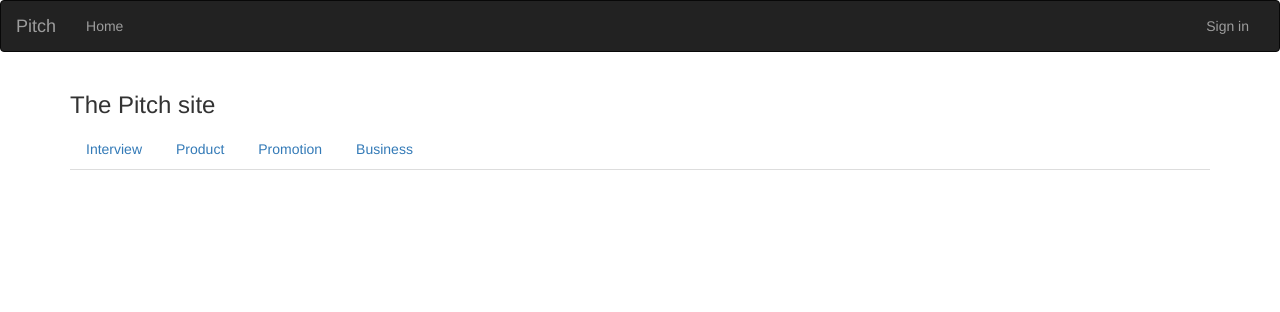
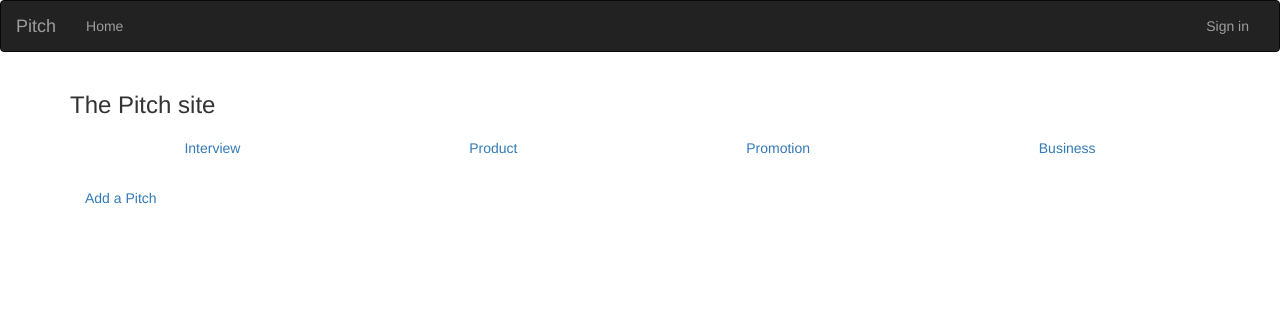
Before and after one commit to Magnific7/Pitch, a Flask app: page / in a window 1280 px wide. Shown: the top 312 px of the page. Run offline with Flask 2, Linux system fonts and the light colour scheme; data that the repository does not hold is empty; some libraries are stand-ins or nearby versions.

Commit message:
Editing of the navbar

```diff
--- a/app/templates/index.html
+++ b/app/templates/index.html
@@ -16,145 +16,37 @@
 
         <h3>The Pitch site</h3>
 
-        <ul class="nav nav-tabs nav-tabs-right" id="myTab" role="tablist">
-            <span class="inline heading">
-
-            </span>
+        <ul class="nav nav-pills nav-justified nav-fill" role="tablist">
             <li class="nav-item">
-            <a class="nav-link active" id="interview-tab" data-toggle="tab" href="#interview" role="tab" aria-controls="interview" aria-selected="true">Interview</a>
+              <a class="nav-link active" data-toggle="tab" href="#interview">Interview</a>
             </li>
             <li class="nav-item">
-            <a class="nav-link" id="product-tab" data-toggle="tab" href="#product" role="tab" aria-controls="product" aria-selected="false">Product</a>
+              <a class="nav-link" data-toggle="tab" href="#product">Product</a>
             </li>
             <li class="nav-item">
-            <a class="nav-link" id="promotion-tab" data-toggle="tab" href="#promotion" role="tab" aria-controls="promotion" aria-selected="false">Promotion</a>
+              <a class="nav-link" data-toggle="tab" href="#promotion">Promotion</a>
             </li>
             <li class="nav-item">
-            <a class="nav-link" id="business-tab" data-toggle="tab" href="#business" role="tab" aria-controls="business" aria-selected="false">Business</a>
+              <a class="nav-link" data-toggle="tab" href="#business">Business</a>
             </li>
           </ul>
-        <div class="tab-content" id="myTabContent">
-          <div class="tab-pane fade show active" id="interview" role="tabpanel" aria-labelledby="interview-tab">
-
-              <section>
-                 <div class="intro">
-                      <div class="pl-heroleft feature content ">
-                        <div id="">
-                            <div class="row">
-                                <div class="col-md-6">
-                                    <div class="img-responsive thumbnail interview" src="" alt="Interview Pitches"></div>
+          <div class="tab-content">
+            <div id="interview" class="container tab-pane active"><br>
+                <p class="post"><a href="/pitch/new"><i class="fas fa-plus"></i> Add a Pitch</a></p>
+                {{macro.displayPitches(interviewpitches)}}
             </div>
-                                <div class="block col-md-4">
-                                    <h3 class="kicker ga-click">Interview Pitch</h3>
-
+            <div id="product" class="container tab-pane fade"><br>
                 <p class="post"><a href="/pitch/new"><i class="fas fa-plus"></i> Add a Pitch</a></p>
-                                        </div>
-                                    </div>
-                                </div>
-
-
-                            </div>
-                    </div>
-                </div>
-                  <div class="content" id="interview">
-
-                      <div class="tab-content">
-                          <div class="Pitch">
-                              {{macro.displayPitches(interviewpitches)}}
-
-                          </div>
-                      </div>
-                  </div>
-              </section>
-          </div>
-          <div class="tab-pane fade" id="product" role="tabpanel" aria-labelledby="product-tab">
-
-              <section>
-                  <div class="intro">
-                       <div class="pl-heroleft feature content ">
-                         <div id="product">
-                             <div class="row">
-                                 <div class="col-md-6">
-                                     <div class="img-responsive thumbnail product" src="" alt="Product Pitches"></div>
-                                 </div>
-                                 <div class="block col-md-4">
-
-                                             <p class="post"><a href="/pitch/new"><i class="fas fa-plus"></i> Add a Pitch</a></p>
-                                     </div>
-                                 </div>
-                             </div>
-
-                         </div>
-                     </div>
-                 </div>
-                  <div class="content" id="Product">
-                      <div class="tab-content">
-                          <div class="Pitch">
                 {{macro.displayPitches(productpitches)}}
             </div>
-                      </div>
-                  </div>
-              </section>
-          </div>
-          <div class="tab-pane fade" id="promotion" role="tabpanel" aria-labelledby="promotion-tab">
-
-              <section>
-                  <div class="intro">
-                       <div class="pl-heroleft feature content ">
-                         <div id="">
-                             <div class="row">
-                                 <div class="col-md-6">
-                                     <div class="img-responsive thumbnail promotion" src="" alt="Promotion Pitches"></div>
-                                 </div>
-                                 <div class="block col-md-4">
-
+            <div id="promotion" class="container tab-pane fade"><br>
                 <p class="post"><a href="/pitch/new"><i class="fas fa-plus"></i> Add a Pitch</a></p>
-                                     </div>
-                                 </div>
-                             </div>
-
-                         </div>
-                     </div>
-                 </div>
-                  <div class="content" id="Promotion">
-                      <div class="tab-content">
-                          <div class="Pitch">
                 {{macro.displayPitches(promotionpitches)}}
             </div>
-                      </div>
-                  </div>
-              </section>
-          </div>
-
-
-          <div class="tab-pane fade" id="business" role="tabpanel" aria-labelledby="business-tab">
-
-              <section>
-                  <div class="intro">
-                       <div class="pl-heroleft feature content ">
-                         <div id="">
-                             <div class="row">
-                                 <div class="col-md-6">
-                                     <div class="img-responsive thumbnail business" src="" alt="Business Pitches"></div>
-                                 </div>
-                                 <div class="block col-md-4">
-
+            <div id="business" class="container tab-pane fade"><br>
                 <p class="post"><a href="/pitch/new"><i class="fas fa-plus"></i> Add a Pitch</a></p>
-                                     </div>
-                                 </div>
-                             </div>
-
-                         </div>
-                     </div>
-                 </div>
-                  <div class="content" id="Business">
-                      <div class="tab-content">
-                          <div class="Pitch">
                 {{macro.displayPitches(businesspitches)}}
             </div>
-                      </div>
-                  </div>
-              </section>
           </div>
        </div>
    </div>
--- a/app/templates/macros.html
+++ b/app/templates/macros.html
@@ -63,7 +63,7 @@
 
         <div class="row">
 
-
+<!--
                     {% if comment.user.profile_pic_path %}
                      <p>
                          <img src="{{url_for('static',filename = comment.user.profile_pic_path)}}" alt="" class="img-thumbnail rounded-circle comment">
@@ -74,7 +74,7 @@
                          <img src="{{url_for('static',filename = 'photos/avatar.jpg')}}" alt="" class="img-thumbnail rounded-circle comment">
 
                      </p>
-                     {% endif %}
+                     {% endif %} -->
 
 
                     <div class="media-body">
```
Lines whose indentation alone changed are shown as unchanged.
